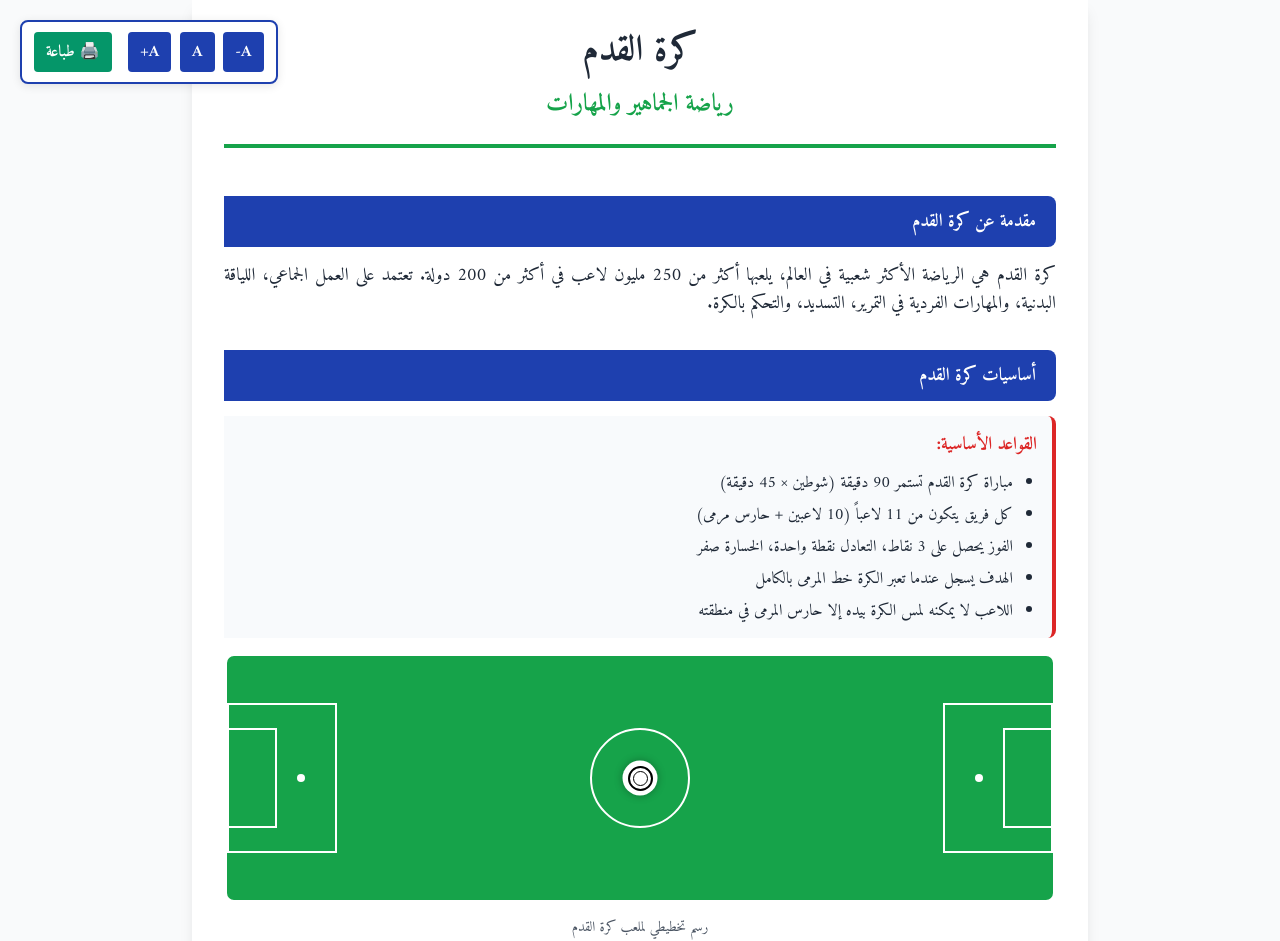
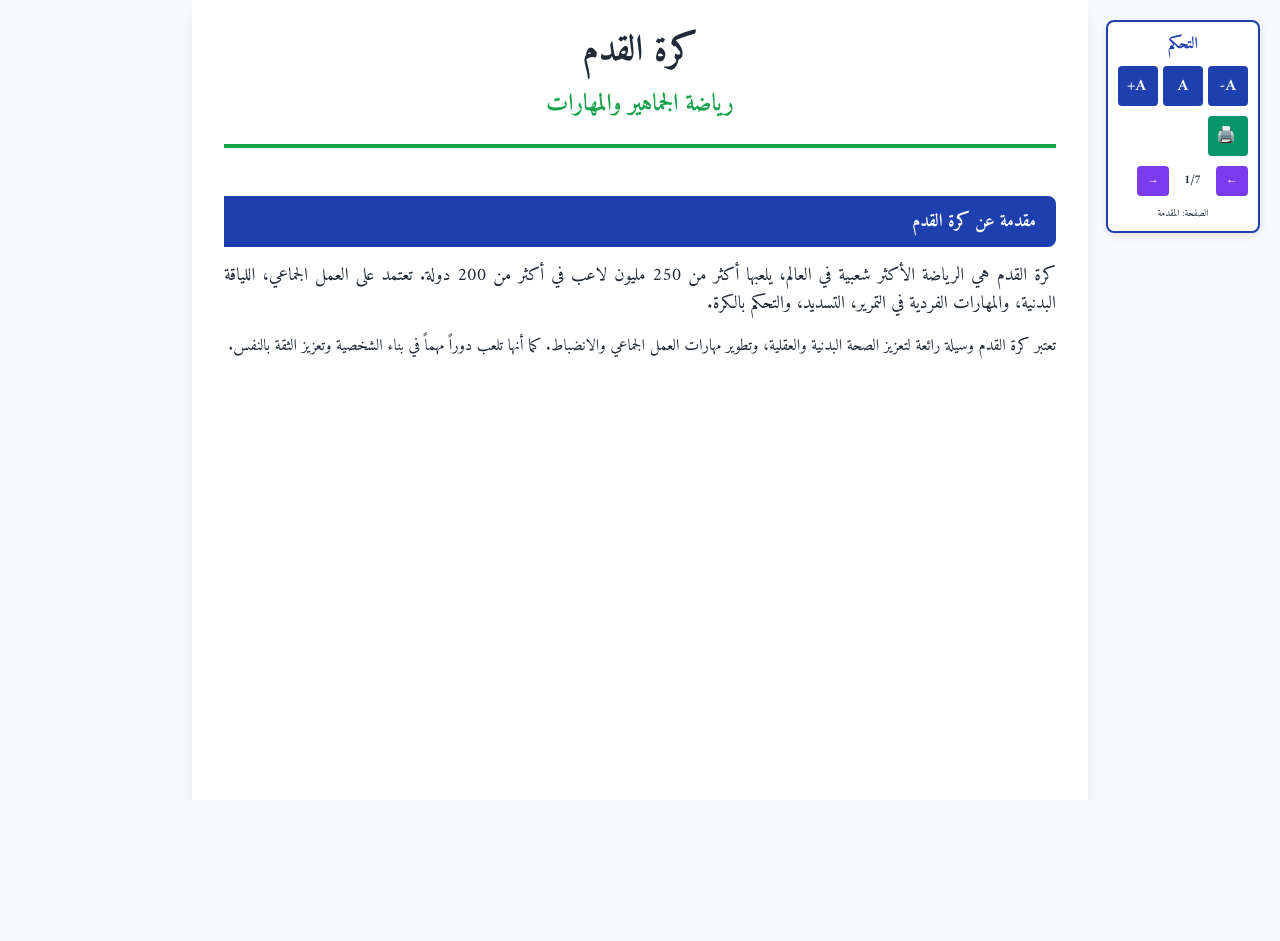
Before and after one commit to rjx8/Html-to-pdf, a plain HTML site: page index.html in a window 1280 px wide. Shown: the top 941 px of the page. After the commit the page ends 800 px from the top, so only its background shows below. Drawn offline with nearby package versions, Linux system fonts and the light colour scheme.

Commit message:
Update index.html

```diff
--- a/index.html
+++ b/index.html
@@ -163,45 +163,92 @@
         }
         .goalkeeper { background: #dc2626; }
 
-        /* عناصر التحكم بالحجم */
-        .size-controls {
+        /* عناصر التحكم بالحجم لكل صفحة */
+        .page-controls {
             position: fixed;
             top: 20px;
-            left: 20px;
+            right: 20px;
             z-index: 1000;
             background: white;
             padding: 10px;
             border-radius: 8px;
             box-shadow: 0 2px 10px rgba(0,0,0,0.1);
             border: 2px solid #1e40af;
+            display: flex;
+            flex-direction: column;
+            gap: 5px;
         }
         .size-btn {
             background: #1e40af;
             color: white;
             border: none;
             padding: 8px 12px;
-            margin: 0 2px;
             border-radius: 4px;
             cursor: pointer;
             font-weight: bold;
+            width: 40px;
+            text-align: center;
         }
         .size-btn:hover {
             background: #1e3a8a;
+        }
+        .print-btn {
+            background: #059669;
+            margin-top: 5px;
+        }
+        .page-nav {
+            display: flex;
+            gap: 5px;
+            margin-top: 5px;
+        }
+        .nav-btn {
+            background: #7c3aed;
+            color: white;
+            border: none;
+            padding: 6px 10px;
+            border-radius: 4px;
+            cursor: pointer;
+            font-size: 12px;
+        }
+
+        /* إخفاء الصفحات */
+        .page {
+            display: none;
+        }
+        .page.active {
+            display: block;
         }
     </style>
 </head>
 <body class="bg-gray-50 text-gray-800">
 
-    <!-- عناصر التحكم بالحجم -->
-    <div class="size-controls no-print">
+    <!-- عناصر التحكم بالحجم لكل صفحة -->
+    <div class="page-controls no-print">
+        <div style="text-align: center; margin-bottom: 5px; font-weight: bold; color: #1e40af;">التحكم</div>
+
+        <div style="display: flex; gap: 5px;">
             <button class="size-btn" onclick="changeFontSize('smaller')">A-</button>
             <button class="size-btn" onclick="changeFontSize('normal')">A</button>
             <button class="size-btn" onclick="changeFontSize('larger')">A+</button>
-        <button class="size-btn" onclick="window.print()" style="background: #059669; margin-right: 10px;">🖨️ طباعة</button>
+        </div>
+
+        <button class="size-btn print-btn" onclick="window.print()">🖨️</button>
+
+        <div class="page-nav">
+            <button class="nav-btn" onclick="changePage(-1)">←</button>
+            <span style="padding: 6px 10px; font-size: 12px; font-weight: bold;" id="pageIndicator">1/7</span>
+            <button class="nav-btn" onclick="changePage(1)">→</button>
+        </div>
+
+        <div style="margin-top: 5px; font-size: 10px; text-align: center;">
+            الصفحة: <span id="currentPageTitle">المقدمة</span>
+        </div>
     </div>
 
     <div class="max-w-4xl mx-auto p-8 bg-white shadow-lg min-h-screen" id="content">
 
+        <!-- الصفحة 1: المقدمة -->
+        <div class="page active" id="page1">
             <!-- العنوان الرئيسي -->
             <div class="text-center mb-12 border-b-4 border-green-600 pb-6">
                 <h1 class="text-4xl font-bold text-gray-800 mb-4">كرة القدم</h1>
@@ -214,10 +261,14 @@
                 <p class="text-lg text-justify mb-4">
                     كرة القدم هي الرياضة الأكثر شعبية في العالم، يلعبها أكثر من 250 مليون لاعب في أكثر من 200 دولة. تعتمد على العمل الجماعي، اللياقة البدنية، والمهارات الفردية في التمرير، التسديد، والتحكم بالكرة.
                 </p>
+                <p class="text-justify">
+                    تعتبر كرة القدم وسيلة رائعة لتعزيز الصحة البدنية والعقلية، وتطوير مهارات العمل الجماعي والانضباط. كما أنها تلعب دوراً مهماً في بناء الشخصية وتعزيز الثقة بالنفس.
+                </p>
+            </div>
         </div>
 
-        <!-- أساسيات كرة القدم -->
-        <div class="page-break mb-8">
+        <!-- الصفحة 2: أساسيات كرة القدم -->
+        <div class="page page-break" id="page2">
             <div class="section-title">أساسيات كرة القدم</div>
 
             <div class="content-box">
@@ -246,8 +297,8 @@
             <p class="text-center text-sm text-gray-600 mb-6">رسم تخطيطي لملعب كرة القدم</p>
         </div>
 
-        <!-- المهارات الأساسية -->
-        <div class="page-break mb-8">
+        <!-- الصفحة 3: المهارات الأساسية -->
+        <div class="page page-break" id="page3">
             <div class="section-title">المهارات الأساسية</div>
 
             <div class="grid grid-cols-1 md:grid-cols-2 gap-6 mb-6">
@@ -300,8 +351,8 @@
             </div>
         </div>
 
-        <!-- المراكز والتشكيلات -->
-        <div class="page-break mb-8">
+        <!-- الصفحة 4: المراكز والتشكيلات -->
+        <div class="page page-break" id="page4">
             <div class="section-title">مراكز اللاعبين والتشكيلات</div>
 
             <div class="content-box mb-6">
@@ -349,8 +400,8 @@
             </div>
         </div>
 
-        <!-- اللياقة البدنية -->
-        <div class="page-break mb-8">
+        <!-- الصفحة 5: اللياقة البدنية -->
+        <div class="page page-break" id="page5">
             <div class="section-title">اللياقة البدنية في كرة القدم</div>
 
             <div class="grid grid-cols-1 md:grid-cols-2 gap-6">
@@ -402,8 +453,8 @@
             </div>
         </div>
 
-        <!-- التغذية والإصابات -->
-        <div class="page-break mb-8">
+        <!-- الصفحة 6: التغذية والإصابات -->
+        <div class="page page-break" id="page6">
             <div class="section-title">التغذية والوقاية من الإصابات</div>
 
             <div class="content-box mb-6">
@@ -463,8 +514,8 @@
             </div>
         </div>
 
-        <!-- الخاتمة -->
-        <div class="mb-8">
+        <!-- الصفحة 7: الخاتمة -->
+        <div class="page page-break" id="page7">
             <div class="section-title">خاتمة</div>
             <div class="content-box">
                 <p class="text-justify">
@@ -473,12 +524,28 @@
                 <p class="text-justify mt-3">
                     النجاح في كرة القدم يتطلب التزاماً بالتدريب المستمر، الاهتمام بالتغذية، والراحة الكافية، بالإضافة إلى التعلم المستمر وتطوير المهارات.
                 </p>
+                <p class="text-justify mt-3">
+                    كما أن كرة القدم تعلمنا قيماً مهمة مثل الانضباط، العمل الجماعي، الاحترام، والصبر. هذه القيم لا تقل أهمية عن المهارات الرياضية نفسها.
+                </p>
             </div>
         </div>
 
     </div>
 
     <script>
+        // متغيرات التحكم بالصفحات
+        let currentPage = 1;
+        const totalPages = 7;
+        const pageTitles = {
+            1: "المقدمة",
+            2: "أساسيات كرة القدم",
+            3: "المهارات الأساسية",
+            4: "المراكز والتشكيلات",
+            5: "اللياقة البدنية",
+            6: "التغذية والإصابات",
+            7: "الخاتمة"
+        };
+
         // دالة تغيير حجم الخط
         function changeFontSize(size) {
             const content = document.getElementById('content');
@@ -497,15 +564,63 @@
             }
         }
 
+        // دالة تغيير الصفحة
+        function changePage(direction) {
+            // إخفاء الصفحة الحالية
+            document.getElementById(`page${currentPage}`).classList.remove('active');
+
+            // تغيير رقم الصفحة
+            currentPage += direction;
+
+            // التأكد من أن رقم الصفحة ضمن الحدود
+            if (currentPage < 1) currentPage = 1;
+            if (currentPage > totalPages) currentPage = totalPages;
+
+            // إظهار الصفحة الجديدة
+            document.getElementById(`page${currentPage}`).classList.add('active');
+
+            // تحديث المؤشر
+            updatePageIndicator();
+        }
+
+        // دالة تحديث مؤشر الصفحة
+        function updatePageIndicator() {
+            document.getElementById('pageIndicator').textContent = `${currentPage}/${totalPages}`;
+            document.getElementById('currentPageTitle').textContent = pageTitles[currentPage];
+        }
+
+        // تهيئة المؤشر
+        updatePageIndicator();
+
         // أثناء الطباعة يتم تصغير النصوص تلقائياً
         window.addEventListener('beforeprint', function() {
             document.body.style.fontSize = '10pt';
             document.body.style.lineHeight = '1.3';
+
+            // إظهار جميع الصفحات أثناء الطباعة
+            document.querySelectorAll('.page').forEach(page => {
+                page.classList.add('active');
+            });
         });
 
         window.addEventListener('afterprint', function() {
             document.body.style.fontSize = '';
             document.body.style.lineHeight = '';
+
+            // إعادة إظهار الصفحة الحالية فقط
+            document.querySelectorAll('.page').forEach(page => {
+                page.classList.remove('active');
+            });
+            document.getElementById(`page${currentPage}`).classList.add('active');
+        });
+
+        // إضافة اختصارات لوحة المفاتيح
+        document.addEventListener('keydown', function(event) {
+            if (event.key === 'ArrowRight') {
+                changePage(-1); // السهم الأيمن للصفحة السابقة (RTL)
+            } else if (event.key === 'ArrowLeft') {
+                changePage(1); // السهم الأيسر للصفحة التالية (RTL)
+            }
         });
     </script>
 </body>
```
Lines whose indentation alone changed are shown as unchanged.
